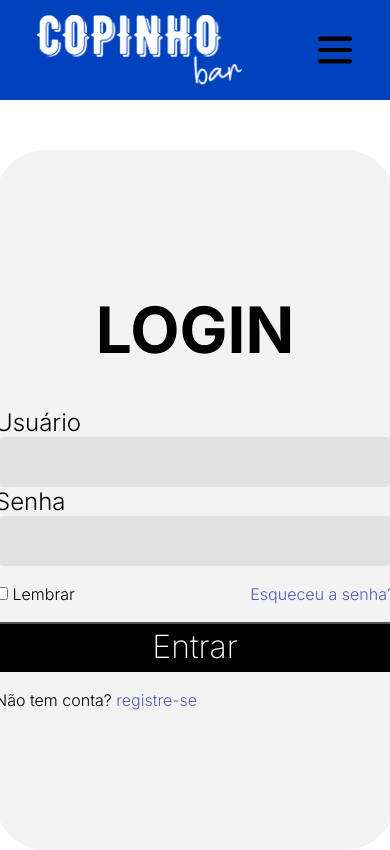
After one commit to yuri-ferreira/copinho-bar, a PHP site: page /html/login.html in a window 390 px wide. The commit adds this page. Run offline with PHP 8.4, Linux system fonts and the light colour scheme; some libraries are stand-ins or nearby versions.

Commit message:
Tela de login sem a parte responsiva

```diff
--- a/css/style.css
+++ b/css/style.css
@@ -755,11 +755,113 @@ form button img {
   margin-left: 20px;
   transition: display 1s;
 }
-
-
 .filtros-promo-a input {
   margin-bottom: 10px;
   transition: display 1s;
+}
+.login {
+  display: flex;
+  flex-direction: row;
+  justify-content: center;
+  align-items: center;
+  margin-top: 50px;
+}
+.caixa-login {
+  width: 850px;
+  height: 700px;
+  background-color: #F3F3F3;
+  border-radius: 50px;
+  display: flex;
+  align-self: center;
+    justify-content: center;
+    flex-direction: column;
+    align-items: center;
+}
+.caixa-login h1 {
+  margin-bottom: 40px;
+  color: #000;
+font-family: Inter;
+font-size: 64px;
+font-style: normal;
+font-weight: 700;
+line-height: normal;
+}
+.caixa-login form {
+  display: flex;
+  align-self: center;
+    justify-content: space-evenly;
+    flex-direction: column;
+    align-items: stretch;
+    flex-wrap: nowrap;
+    width: 400px;
+}
+.caixa-login form .inptG {
+  width: 400px;
+  height: 50px;
+  border-radius: 10px;
+  background: #E1E1E1;
+  border: none;
+  color: rgba(0, 0, 0, 0.32);
+  font-family: Inter;
+  font-size: 24px;
+  font-style: normal;
+  font-weight: 300;
+  line-height: normal;
+  padding-left: 15px;
+}
+
+.caixa-login form .lblG {
+  color: #000;
+  font-family: Inter;
+  font-size: 24px;
+  font-style: normal;
+  font-weight: 300;
+  line-height: normal;
+}
+.caixa-login form .entrar-btn {
+  width: 400px;
+  height: 50px;
+  background-color: #000;
+  color: #FFF;
+  font-family: Inter;
+  font-size: 32px;
+  font-style: normal;
+  font-weight: 200;
+  line-height: normal;
+}
+.lembrar-esqueceu {
+  display: flex;
+  flex-direction: row;
+  justify-content: space-between;
+  margin: 18px 0;
+  color: #000;
+  font-family: Inter;
+  font-size: 16px;
+  font-style: normal;
+  font-weight: 300;
+  line-height: normal;
+}
+.caixa-login form p {
+  margin-top: 18px;
+  color: #000;
+  font-family: Inter;
+  font-size: 16px;
+  font-style: normal;
+  font-weight: 300;
+  line-height: normal;
+}
+.caixa-login form a {
+  text-decoration: none;
+  color: #565BB7;
+  font-family: Inter;
+  font-size: 16px;
+  font-style: normal;
+  font-weight: 300;
+  line-height: normal;
+}
+.caixa-login form a:hover {
+  color: #4d51a3;
+  transition: ease-in-out 0.2s;
 }
  /*  (telefone, 600px pra baixo) */
  @media only screen and (max-width: 600px)  {
--- a/html/contato.html
+++ b/html/contato.html
@@ -35,10 +35,10 @@
     </nav>
     <nav class="nav-desktop">
       <button>
-        <a href="html/carrinho.html"><img src="/img/compras.png" alt="" /></a>
+        <a href="/html/carrinho.html"><img src="/img/compras.png" alt="" /></a>
       </button>
       <button>
-        <a href="html/perfil.html"><img src="/img/login.png" alt="" /></a>
+        <a href="/html/login.html"><img src="/img/login.png" alt="" /></a>
       </button>
     </nav>
     <nav class="nav-mobile">
@@ -53,7 +53,7 @@
         </button>
         <div class="hdr2">
           <button>
-            <a href="/html/perfil.html"><img src="/img/login.png" alt="" /></a>
+            <a href="/html/login.html"><img src="/img/login.png" alt="" /></a>
           </button>
           <button>
             <a href="/html/carrinho.html"
--- /dev/null
+++ b/html/login.html
@@ -0,0 +1,97 @@
+<head>
+  <meta charset="UTF-8" />
+  <meta name="viewport" content="width=device-width, initial-scale=1.0" />
+  <link rel="icon" href="/img/favicon.png" />
+  <link rel="stylesheet" href="/css/style.css" />
+  <link rel="preconnect" href="https://fonts.googleapis.com" />
+  <link rel="preconnect" href="https://fonts.gstatic.com" crossorigin />
+  <link
+    href="https://fonts.googleapis.com/css2?family=Inter:ital,opsz,wght@0,14..32,100..900;1,14..32,100..900&display=swap"
+    rel="stylesheet"
+  />
+  <script
+    src="https://kit.fontawesome.com/1393f63ea6.js"
+    crossorigin="anonymous"
+  ></script>
+  <title>Copinho Bar</title>
+</head>
+<body>
+  <header>
+    <a href="/index.html">
+      <img
+        src="/img/69af8601-6ff7-464b-a020-a8c336277bc1.png"
+        alt="Logo Copinho Bar"
+        class="logo"
+      />
+    </a>
+    <nav class="nav-desktop">
+      <ul>
+        <li><a href="/html/onde-estamos.html">Onde estamos</a></li>
+        <li><a href="/html/quem-somos.html">Quem somos</a></li>
+        <li>
+          <a href="/html/compras.html">Cervejas artesanais</a>
+        </li>
+        <li><a href="/html/contato.html">Contato</a></li>
+      </ul>
+    </nav>
+    <nav class="nav-desktop">
+      <button>
+        <a href="/html/carrinho.html"><img src="/img/compras.png" alt="" /></a>
+      </button>
+      <button>
+        <a href="/html/login.html"><img src="/img/login.png" alt="" /></a>
+      </button>
+    </nav>
+    <nav class="nav-mobile">
+      <button class="menuham" id="abrirMenu">
+        <img src="/img/h-menu.png" alt="menu" />
+      </button>
+    </nav>
+    <div class="menu-fora" id="menuFora">
+      <div class="hdr2">
+        <button id="fecharMenu">
+          <img src="/img/fechar.png" alt="fechar" />
+        </button>
+        <div class="hdr2">
+          <button>
+            <a href="/html/login.html"><img src="/img/login.png" alt="" /></a>
+          </button>
+          <button>
+            <a href="/html/carrinho.html"
+              ><img src="/img/compras.png" alt=""
+            /></a>
+          </button>
+        </div>
+      </div>
+      <ul>
+        <li><a href="index.html">Página inicial</a></li>
+        <li><a href="/html/onde-estamos.html">Onde estamos</a></li>
+        <li><a href="/html/quem-somos.html">Quem somos</a></li>
+        <li>
+          <a href="/html/cervejas-artesanais.html">Cervejas artesanais</a>
+        </li>
+        <li><a href="/html/contato.html">Contato</a></li>
+      </ul>
+    </div>
+  </header>
+  <section class="login">
+    <div class="caixa-login">
+      <h1>LOGIN</h1>
+      <form>
+        <label class="lblG" for="Email">Usuário</label>
+        <input class="inptG" type="text" name="Email" />
+        <label class="lblG" for="Senha">Senha</label>
+        <input class="inptG" type="password" name="Senha" />
+        <div class="lembrar-esqueceu">
+          <div>
+            <input type="checkbox" name="Lembrar" id="#" />
+            <label for="Lembrar">Lembrar</label>
+          </div>
+          <a href="#">Esqueceu a senha?</a>
+        </div>
+        <input type="submit" value="Entrar" class="entrar-btn" />
+        <p>Não tem conta? <a href="#">registre-se</a></p>
+      </form>
+    </div>
+  </section>
+</body>
--- a/html/onde-estamos.html
+++ b/html/onde-estamos.html
@@ -35,10 +35,10 @@
     </nav>
     <nav class="nav-desktop">
       <button>
-        <a href="html/carrinho.html"><img src="/img/compras.png" alt="" /></a>
+        <a href="/html/carrinho.html"><img src="/img/compras.png" alt="" /></a>
       </button>
       <button>
-        <a href="html/perfil.html"><img src="/img/login.png" alt="" /></a>
+        <a href="/html/login.html"><img src="/img/login.png" alt="" /></a>
       </button>
     </nav>
     <nav class="nav-mobile">
@@ -53,7 +53,7 @@
         </button>
         <div class="hdr2">
           <button>
-            <a href="/html/perfil.html"><img src="/img/login.png" alt="" /></a>
+            <a href="/html/login.html"><img src="/img/login.png" alt="" /></a>
           </button>
           <button>
             <a href="/html/carrinho.html"
--- a/html/quem-somos.html
+++ b/html/quem-somos.html
@@ -35,10 +35,10 @@
     </nav>
     <nav class="nav-desktop">
       <button>
-        <a href="html/carrinho.html"><img src="/img/compras.png" alt="" /></a>
+        <a href="/html/carrinho.html"><img src="/img/compras.png" alt="" /></a>
       </button>
       <button>
-        <a href="html/perfil.html"><img src="/img/login.png" alt="" /></a>
+        <a href="/html/login.html"><img src="/img/login.png" alt="" /></a>
       </button>
     </nav>
     <nav class="nav-mobile">
@@ -53,7 +53,7 @@
         </button>
         <div class="hdr2">
           <button>
-            <a href="/html/perfil.html"><img src="/img/login.png" alt="" /></a>
+            <a href="/html/login.html"><img src="/img/login.png" alt="" /></a>
           </button>
           <button>
             <a href="/html/carrinho.html"
--- a/index.html
+++ b/index.html
@@ -38,7 +38,7 @@
           <a href="html/carrinho.html"><img src="img/compras.png" alt="" /></a>
         </button>
         <button>
-          <a href="html/perfil.html"><img src="img/login.png" alt="" /></a>
+          <a href="html/login.html"><img src="img/login.png" alt="" /></a>
         </button>
       </nav>
       <nav class="nav-mobile">
@@ -48,7 +48,7 @@
         <div class="hdr2">
         <button id="fecharMenu"><img src="/img/fechar.png" alt="fechar"></button>
         <div class="hdr2">
-         <button><a href="/html/perfil.html"><img src="/img/login.png" alt=""></a></button>
+         <button><a href="/html/login.html"><img src="/img/login.png" alt=""></a></button>
       <button><a href="/html/carrinho.html"><img src="/img/compras.png" alt=""></a></button>
     </div>
     </div>
```
Also changed, not shown: html/carrinho.html (+5 -5 lines), html/compras.html (+5 -5 lines).
